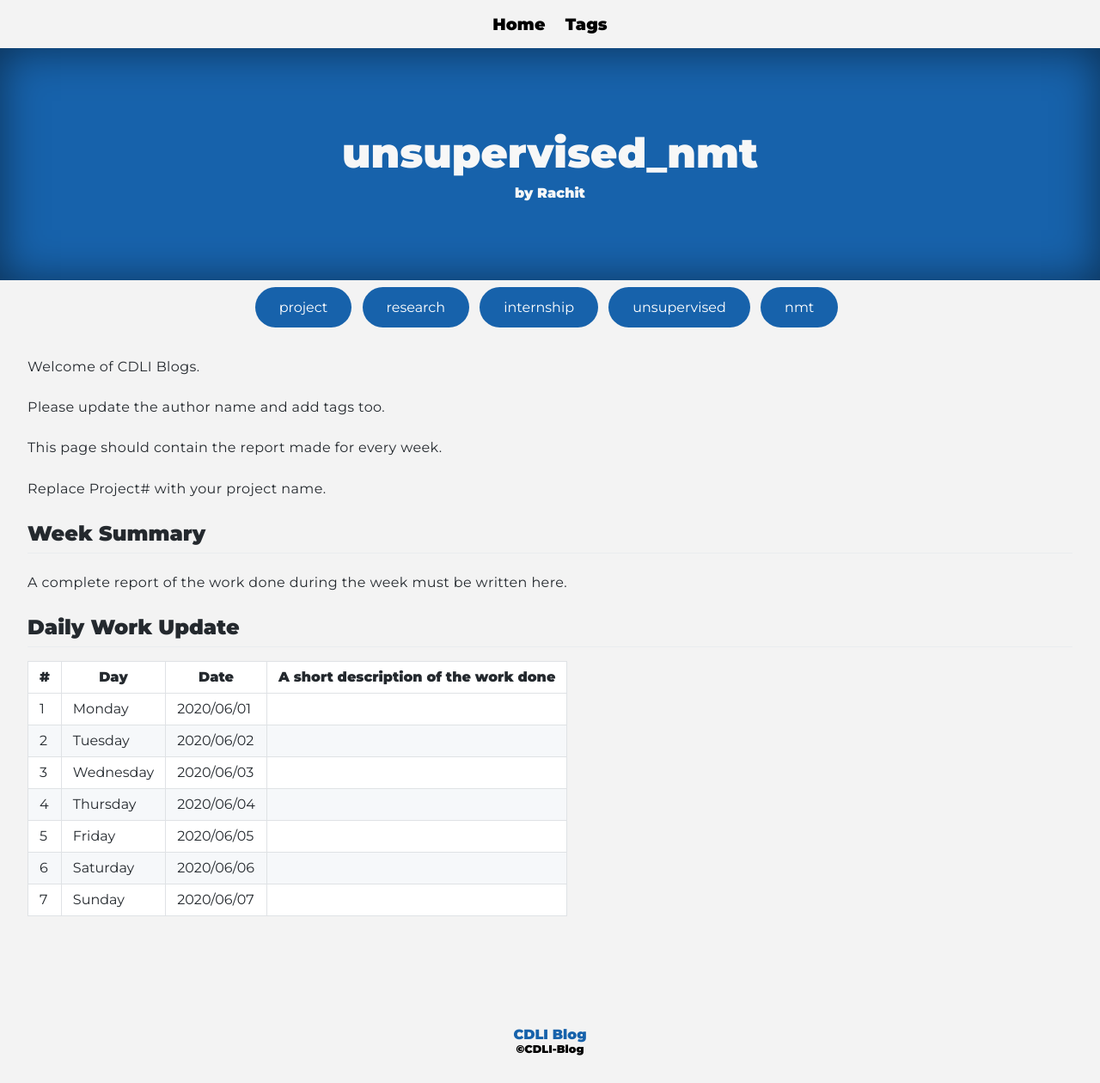
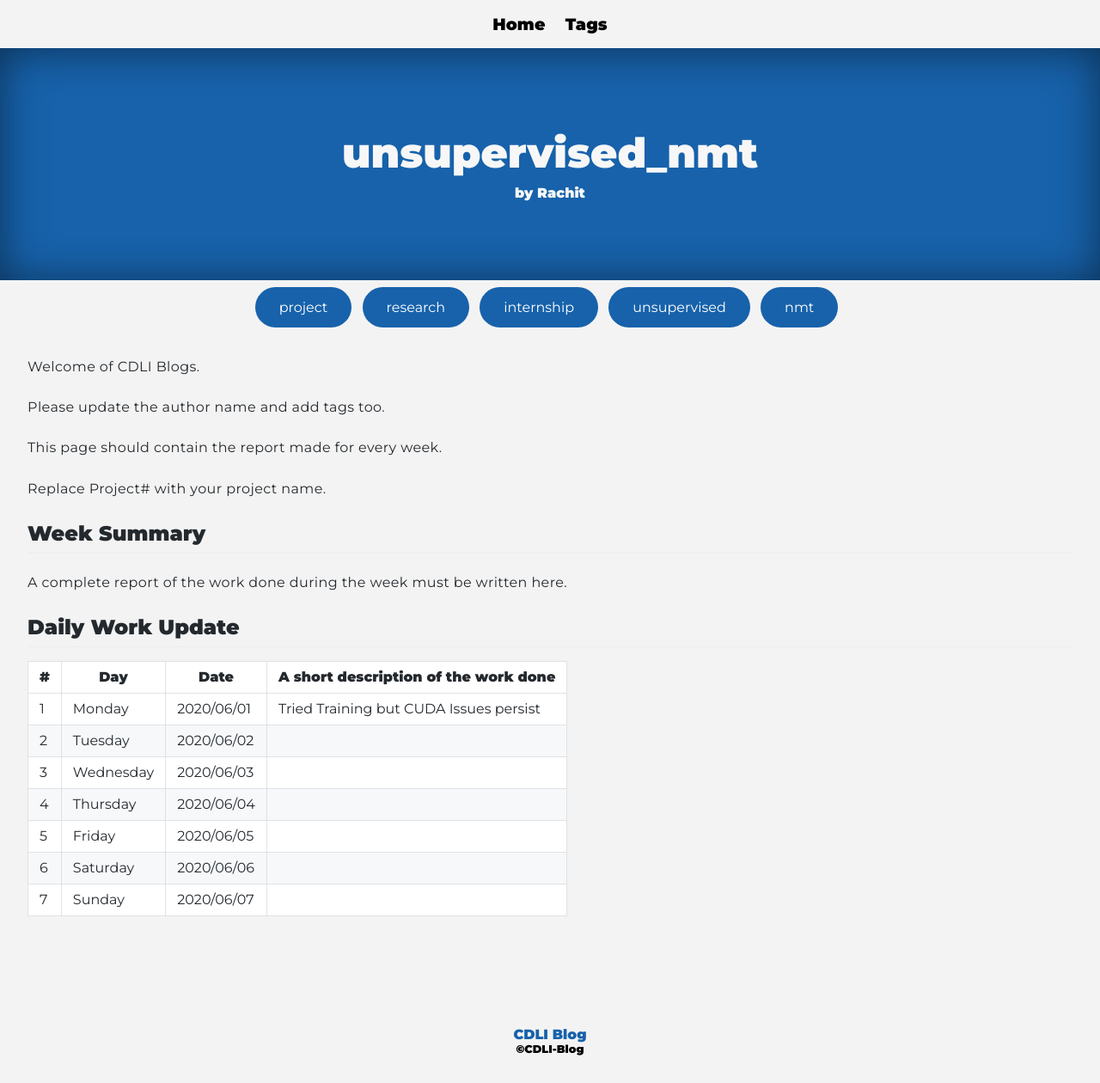
Before and after one commit to cdli-gh/blog, a Jekyll site: the page built from _blog/intern20/unsupervised_nmt/posts/09_week8.md, in a window 1280 px wide. Shown: the whole page at 86% size. Built offline with Jekyll 4.4.1, drawn with Linux system fonts in a browser that asks for light colours; Markdown is read by kramdown in place of the engine named in the settings.

Commit message:
Update 09_week8.md

```diff
--- a/_blog/intern20/unsupervised_nmt/posts/09_week8.md
+++ b/_blog/intern20/unsupervised_nmt/posts/09_week8.md
@@ -21,7 +21,7 @@ A complete report of the work done during the week must be written here.
 
 |\#|Day|Date|A short description of the work done|
 |---	|---	|---	|---	|
-|1   	| Monday 	|   2020/06/01	|   	|
+|1   	| Monday 	|   2020/06/01	|  Tried Training but CUDA Issues persist 	|
 |2   	| Tuesday  	|   2020/06/02	|   	|
 |3   	| Wednesday  	|  2020/06/03 	|   	|
 |4   	| Thursday  	|   2020/06/04	|   	|
```
